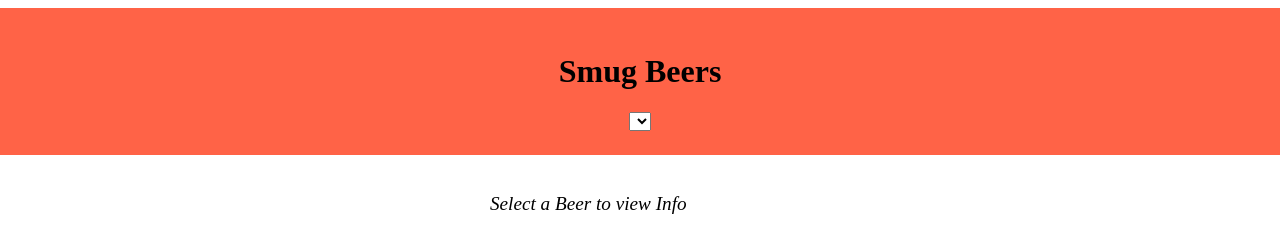
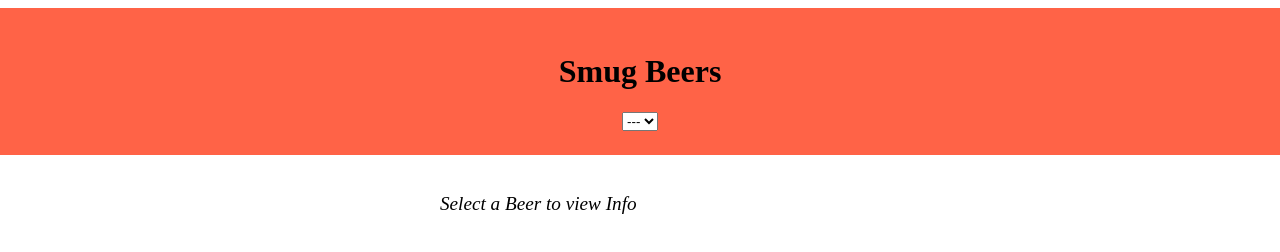
Before and after one commit to jimbevington/beer_api_homework, a website: page index.html in a window 1280 px wide. Drawn offline with nearby package versions, Linux system fonts and the light colour scheme; no server answers.

Commit message:
added styling changes and blank select option for start

```diff
--- a/index.html
+++ b/index.html
@@ -13,6 +13,7 @@
 
         <h1>Smug Beers</h1>
         <select class="container" name="beer-select" id="beer-select">
+          <option disabled selected>---</option>
         </select>
 
       </header>
--- a/public/index.js
+++ b/public/index.js
@@ -43,6 +43,8 @@ const populateBeersSelect = function (beers){
 
 }
 
+// UNUSED CODE FROM BEERS LIST
+
 // const displayBeers = function(){
 //   if(this.status !== 200) return;
 //
@@ -64,6 +66,7 @@ const populateBeersSelect = function (beers){
 //   })
 // }
 
+//    refactored from makeBeerListItem
 const makeBeerDiv = function(beer){
 
   const beerDiv = document.createElement('div');
--- a/public/style.css
+++ b/public/style.css
@@ -28,6 +28,6 @@ header {
 #beer-display {
   margin: 3em;
   font-size: 0.8em;
-  max-width: 300px;
-  min-width: 300px;
+  max-width: 400px;
+  min-width: 400px;
 }
```
